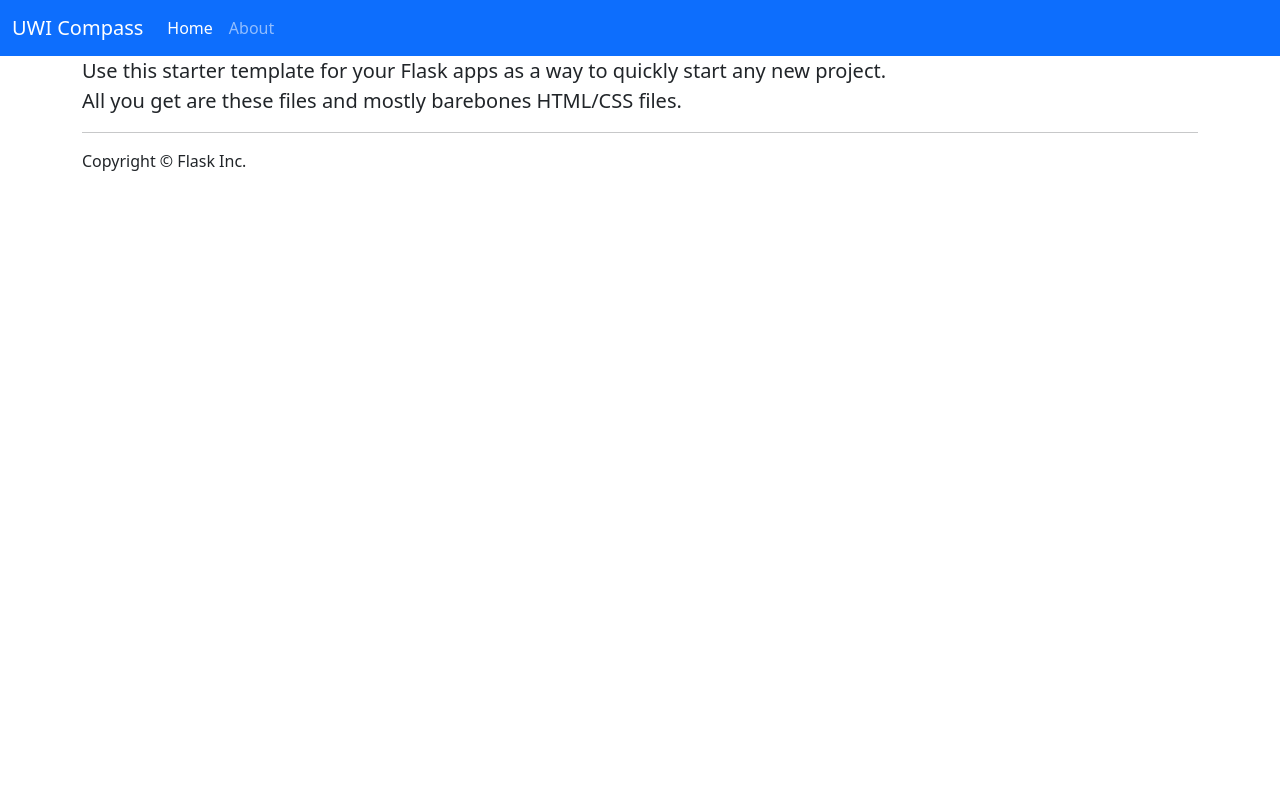
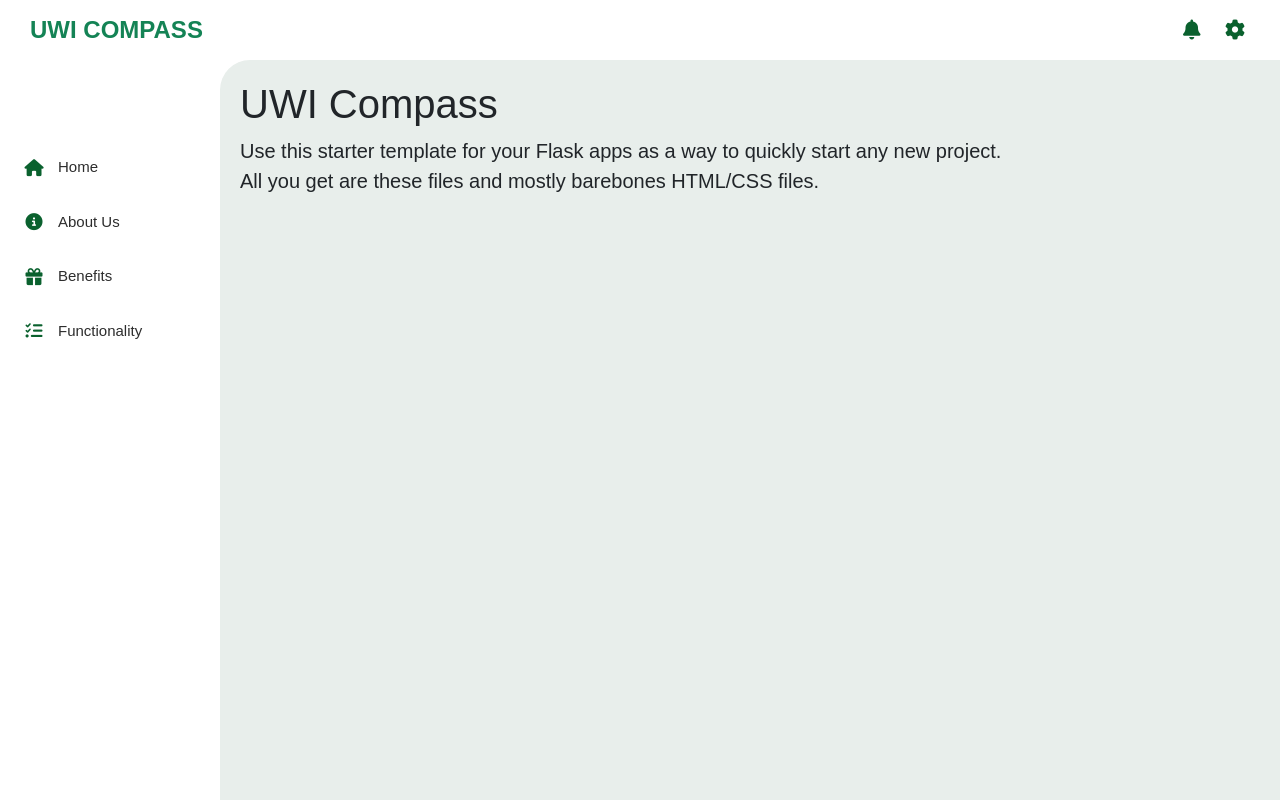
Before and after one commit to JadenA20/UWI-Compass-Promotional-Website, a Flask app: page / in a window 1280 px wide. Run offline with Flask 3, Linux system fonts and the light colour scheme; some libraries are stand-ins or nearby versions; some web fonts are replaced.

Commit message:
Implemented base stylings, basic web pages and Sidebar functionality and styling

```diff
--- a/app/static/css/app.css
+++ b/app/static/css/app.css
@@ -1,60 +1,149 @@
+/* General reset and font */
+
+:root {
+    --bg-color: rgb(8, 105, 65);
+}
+
 body {
+    margin: 0;
+    font-family: 'Fredoka', sans-serif;
+    display: flex;
+    flex-direction: column;
+    height: 100vh;
+}
+
+/* Header Styling */
+.header {
+    background-color: rgb(255, 255, 255);
+    padding: 10px 20px;
+    height: 60px;
+    display: flex;
+    align-items: center;
+    justify-content: space-between;
+}
+
+.header h2 {
+    font-weight: bold;
+    margin: 0;
+    font-size: 24px;
+    padding-left: 10px;
+    color: rgb(20, 131, 85);
+}
+
+.header-right {
+    padding-right: 5px;
+}
+
+.header-right a {
+    padding: 10px;
+    font-size: 20px;
+}
+
+/* Main Layout Styling*/
+.main {
+    flex: 1;
+    display: flex;
+}
+
+
+i {
+    color: rgb(10, 97, 46);
+}
+
+/*Sidebar Styling */
+.sidebar {
+    width: 220px;
+    background-color: rgb(255, 255, 255);
+    padding: 80px 0 20px 0;
+    height: 100%;
+    box-sizing: border-box;
+    font-weight: 500;
+    display: flex;
+    flex-direction: column;
+}
+
+.sidebar ul,
+.sidebar li {
+    list-style: none;
+    list-style-type: none;
+    border: none;
+    outline: none;
+}
+
+.sidebar ul {
     padding: 0;
     margin: 0;
-    box-sizing:border-box;
-}
-
-img {
-  border-radius: 50%;
-  width: 200px;
-}
-
-.top {
-    background-color: plum;
-    display: flex;
-    flex-direction: column;
-    padding-top: 80px;
-    padding-bottom: 20px;
-    justify-content: center;
-    align-items: center;
     width: 100%;
 }
 
-.bottom {
-    background-color: bisque;
+.sidebar li {
     display: flex;
-    flex-direction: column;
-    padding-top: 20px;
-    padding-bottom: 20px;
-    justify-content: center;
     align-items: center;
+    justify-content: flex-start;
+    padding: 16px 24px;
+    cursor: pointer;
+    border: none;
+    outline: none;
+    color: #2d2d2d;
+    font-size: 15px;
+    font-weight: 400;
+    gap: 14px;
+    width: 100%;
+    box-sizing: border-box;
+    transition: background-color 0.15s ease, padding-left 0.15s ease;
 }
 
-#bio {
-    text-align: center;
-    color: gray;
-    padding-bottom: 10px;
+.sidebar li:first-child {
+    border: none;
 }
 
-
-/* Table Designs */
-table {
-    align-items: center;
+.sidebar li:hover {
+    color: rgb(8, 105, 65);
+    background-color: #f0f7f4;
+    padding-left: 28px;
+    border-radius: 6px;
 }
 
-td {
-    padding: 10px 10px;
+.sidebar li i {
+    font-size: 17px;
+    color: rgb(10, 97, 46);
+    width: 20px;
     text-align: center;
+    flex-shrink: 0;
 }
 
-
-#titles {
-    color: gray;
-    padding-bottom: 10px;
+.sidebar li span,
+.sidebar li a {
+    text-decoration: none;
+    color: inherit;
+    border: none;
+    outline: none;
 }
 
-button {
-    background-color: rgb(138, 47, 138);
-    color: white;
-    border-radius: 5%;
+.nav-items ul a {
+    display: block;
+    text-decoration: none;
+    color: inherit;
+    width: 100%;
+    border: none;
+    outline: none;
 }
+
+.sidebar hr {
+    display: none;
+}
+
+/* Content area Styling */
+.content {
+    flex: 1;
+    padding: 20px;
+    background-color: #e8eeeb;
+    box-sizing: border-box;
+    border-top-left-radius: 30px;
+}
+
+.container {
+    border-radius: 30px;
+    padding: 20px;
+    background-color: white;
+}
--- a/app/templates/about.html
+++ b/app/templates/about-us.html
@@ -1,6 +1,6 @@
 {% extends "base.html" %}
 
 {% block main %}
-<h1>About</h1>
-<p>This webpage is about uwi compass.</p>
+<h1>About Us</h1>
+<p>This webpage is about our team.</p>
 {% endblock %}
--- a/app/templates/base.html
+++ b/app/templates/base.html
@@ -1,33 +1,32 @@
+<!-- Written by: Jaden Anthony, Khanez Wallace -->
+
 <!DOCTYPE html>
 <html lang="en">
-  <head>
-    <meta charset="utf-8">
-    <meta name="viewport" content="width=device-width, initial-scale=1">
+<head>
+    <meta charset="UTF-8">
+    <meta name="viewport" content="width=device-width, initial-scale=1.0">
+    <title>UWI COMPASS</title>
+     <!-- Font Awesome CDN -->
+    <link rel="stylesheet" href="https://cdnjs.cloudflare.com/ajax/libs/font-awesome/6.5.0/css/all.min.css">
+    <!-- Fredoka CDN-->
+    <link href="https://fonts.cdnfonts.com/css/fredoka" rel="stylesheet">
+    <!--BootStrap CDN-->
+    <link href="https://cdn.jsdelivr.net/npm/bootstrap@5.3.8/dist/css/bootstrap.min.css" rel="stylesheet" integrity="sha384-sRIl4kxILFvY47J16cr9ZwB07vP4J8+LH7qKQnuqkuIAvNWLzeN8tE5YBujZqJLB" crossorigin="anonymous">
+    <!-- App CSS-->
+    <link rel="stylesheet" href="{{ url_for('static', filename='css/app.css') }}">
 
-    <title>UWI Compass Website</title>
-<!-- Bootstrap -->
-    <link href="{{ url_for('static', filename='css/bootstrap.min.css') }}" rel="stylesheet">
+    {% block css %}{% endblock %}
+    {% block js %}{% endblock %}
+</head>
+<body>
 
-    <!-- Application CSS -->
-    <link rel="stylesheet" href="{{ url_for('static', filename='css/app.css') }}">
-    {% block css %} {% endblock%}
-  </head>
-  <body>
-    <header>
-        {% include "header.html" %}
-    </header>
-    <main>
-        <div class="container">
-            {% block main %}{% endblock %}
+    {% include "header.html" %}
+    <div class="main">
+         {% include "navbar.html" %}
+
+        <div class="content">
+             {% block content %}{% endblock %}
         </div>
-    </main>
-    <footer>
-        <div class="container">
-            {% include "footer.html" %}
-        </div>
-    </footer>
-
-
-    {% block js %} {% endblock%}
-  </body>
+    </div>
+</body>
 </html>
--- a/app/templates/footer.html
+++ b/app/templates/footer.html
@@ -1,2 +1,2 @@
 <hr>
-<p>Copyright &copy; Flask Inc.</p>
+<p>Copyright &copy; UWI COMPASS Inc.</p>
--- a/app/templates/header.html
+++ b/app/templates/header.html
@@ -1,19 +1,8 @@
-<nav class="navbar navbar-expand-lg navbar-dark bg-primary fixed-top">
-  <div class="container-fluid">
-    <a class="navbar-brand" href="#">UWI Compass</a>
-    <button class="navbar-toggler" type="button" data-bs-toggle="collapse" data-bs-target="#navbarSupportedContent" aria-controls="navbarSupportedContent" aria-expanded="false" aria-label="Toggle navigation">
-      <span class="navbar-toggler-icon"></span>
-    </button>
-
-    <div class="collapse navbar-collapse" id="navbarSupportedContent">
-      <ul class="navbar-nav mr-auto">
-        <li class="nav-item">
-          <a class="nav-link active" href="{{ url_for('home') }}">Home</a>
-        </li>
-        <li class="nav-item">
-          <a class="nav-link" href="{{ url_for('about') }}">About</a>
-        </li>
-      </ul>
+<!-- Written by: Jaden Anthony, Khanez Wallace -->
+<div class="header">
+    <h2>UWI COMPASS</h2>
+    <div class="header-right">
+        <a class="header-element"><i class="fa-solid fa-bell"></i></a>
+        <a class="header-element"><i class="fa-solid fa-gear"></i></a>
     </div>
-  </div>
-</nav>
+</div>
--- a/app/templates/home.html
+++ b/app/templates/home.html
@@ -1,8 +1,7 @@
 {% extends "base.html" %}
 
-{% block main %}
+{% block content %}
 <h1>UWI Compass</h1>
-
 <p class="lead">Use this starter template for your Flask apps as a way to quickly start any new project.<br>
 All you get are these files and mostly barebones HTML/CSS files.</p>
 {% endblock %}
--- /dev/null
+++ b/app/templates/navbar.html
@@ -0,0 +1,23 @@
+<!-- Written by Khanez Wallace-->
+ <div class="sidebar">
+    <hr>
+    <div class="nav-items">
+        <ul>
+            <a href="{{ url_for('home') }}">
+                <li id="home"><i class="fa-solid fa-house"></i>Home</li>
+            </a>
+
+            <a href="{{ url_for('about_us') }}">
+                <li id="about-us"><i class="fa-solid fa-circle-info"></i>About Us</li>
+            </a>
+
+            <a href="{{ url_for('benefits') }}">
+                <li id="benefits"><i class="fa-solid fa-gift"></i>Benefits</li>
+            </a>
+
+            <a href="{{ url_for('functionality') }}">
+                <li id="functionality"><i class="fa-solid fa-list-check"></i>Functionality</li>
+            </a>
+        </ul>
+    </div>
+ </div>
--- a/app/views.py
+++ b/app/views.py
@@ -12,12 +12,20 @@ def home():
     return render_template('home.html')
 
 
-@app.route('/about/')
-def about():
-    """Render the website's about page."""
-    return render_template('about.html', name="Mary Jane")
+@app.route('/about-us/')
+def about_us():
+    """Render the website's about us page."""
+    return render_template('about-us.html')
 
+@app.route('/benefits/')
+def benefits():
+    """Render the benefits page."""
+    return render_template('benefits.html')
 
+@app.route('/functionality/')
+def functionality():
+    """Render the functionality page."""
+    return render_template('functionality.html')
 
 
 @app.after_request
```
Also changed, not shown: app/templates/benefits.html (added, +9 -0 lines), app/templates/functionality.html (added, +9 -0 lines).
